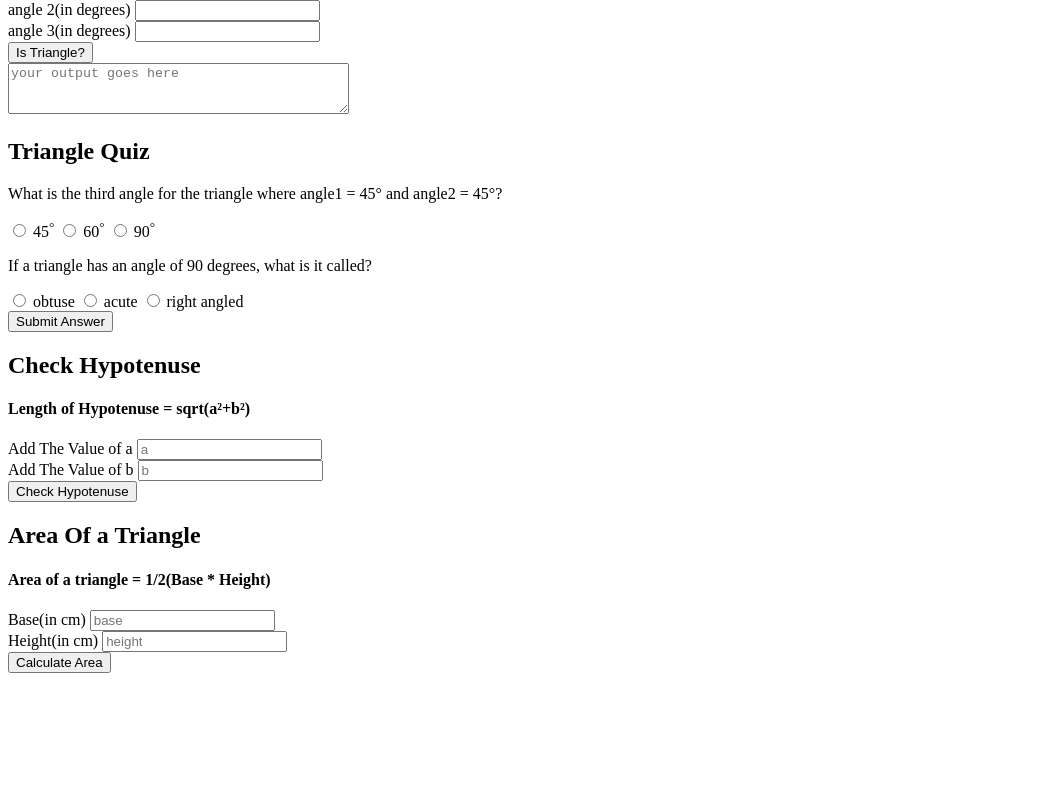
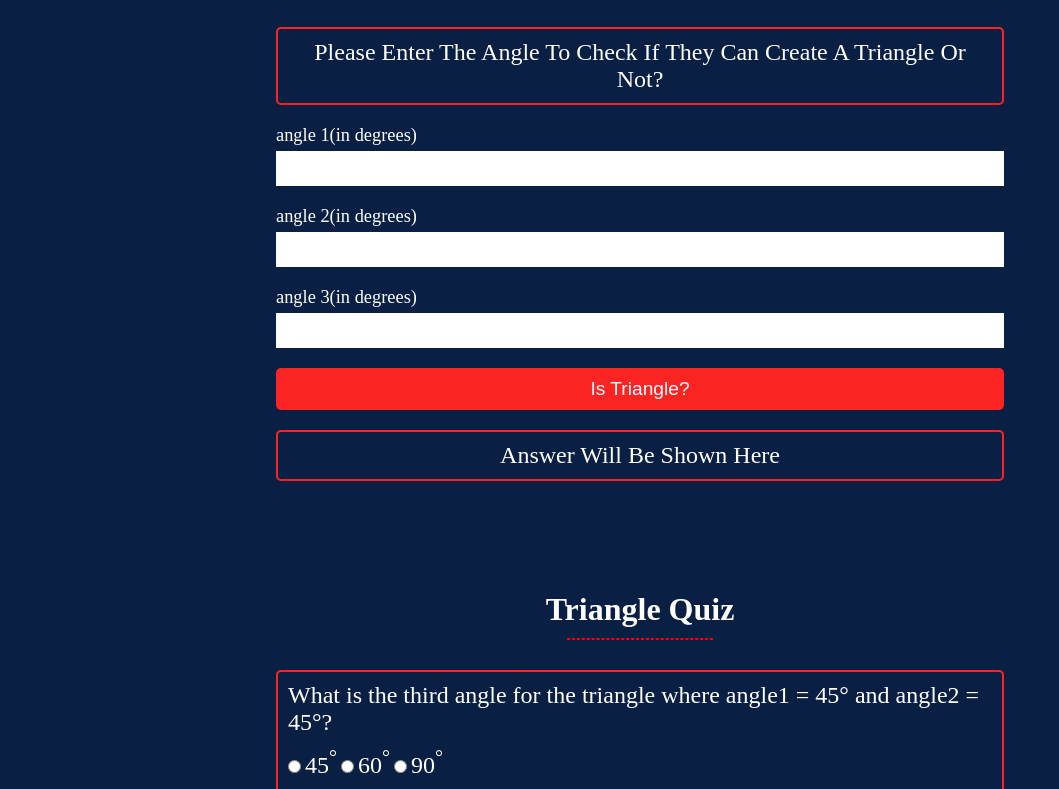
Before and after one commit to the-mainak-banerjee/the-triangle-man, a plain HTML site: page index.html in a window 1280 px wide. Shown: the part 122-911 px from the top of the page, without its empty margins (0-1059 px from the left). Before the commit the page ends 803 px from the top, so only its background shows below. Drawn offline with Linux system fonts and the light colour scheme.

Commit message:
style: added css in the page

```diff
--- a/index.html
+++ b/index.html
@@ -5,6 +5,7 @@
     <meta http-equiv="X-UA-Compatible" content="IE=edge">
     <meta name="viewport" content="width=device-width, initial-scale=1.0">
     <title>Triangle-Man</title>
+    <link rel="stylesheet" href="style.css">
 </head>
 <body>
     <!-- Navbar -->
@@ -13,27 +14,26 @@
     <div class="isTriangle">
         <div class="inputSection" id="inputSection">
             <h2 class="inputHeader">Is Triangle?</h2>
+            <hr>
             <p class="inputDescription">Please Enter The Angle To Check If They Can Create A Triangle Or Not?</p>
             <div class="inputForm">
-                <div>
                     <label for="angle1">angle 1(in degrees)</label>
                     <input type="number" id="angle1" class="angleInputs" name="angle1">
-                </div>
-                <div>
+
                     <label for="angle2">angle 2(in degrees)</label>
                     <input type="number" id="angle2" class="angleInputs" name="angle2">
-                </div>
-                <div>
+
+
                     <label for="angle3">angle 3(in degrees)</label>
                     <input type="number" id="angle3" class="angleInputs" name="angle3">
-                </div>
+
                 <div>
                     <button id="checkBtn" class="checkBtn">Is Triangle?</button>
                 </div>
             </div>
         </div>
         <div class="outputSection">
-            <textarea name="showOutput" id="showOutput" cols="40" rows="3" class="showOutput" placeholder="your output goes here" readonly></textarea>
+            <div  id="showOutput" class="showOutput">Answer Will Be Shown Here</div>
         </div>
     </div>
 
@@ -41,6 +41,7 @@
     <div class="triangleQuiz">
         <div class="quizSection">
             <h2 class="quizHeader">Triangle Quiz</h2>
+            <hr>
             <form action="/#" class="quizForm" id="quizForm">
                 <div class="question-container">
                     <p class="questions">What is the third angle for the triangle where angle1 = 45° and angle2 = 45°?</p>
@@ -64,7 +65,7 @@
             </form>
             <button id="submitForm">Submit Answer</button>
         </div>
-        <div class="showScore" id="showScore"></div>
+        <div class="showScore" id="showScore"> Your Score Goes Here</div>
     </div>
 
     <!-- Check Hypotenuse -->
@@ -72,6 +73,7 @@
     <div class="checkHypotenuse">
         <div class="userInputSection">
             <h2 class="hypoHeader">Check Hypotenuse</h2>
+            <hr>
             <h4 class="hypoDescription">Length of Hypotenuse = sqrt(a²+b²)</h4>
             <div class="userInputForm">
                 <div>
@@ -88,7 +90,7 @@
             </div>
         </div>
         <div class="showOutputSection">
-            <div class="getOutput" id="getOutput"></div>
+            <div class="getOutput" id="getOutput">Hypotenuse Value Goes Here</div>
         </div>
     </div>
 
@@ -99,6 +101,7 @@
     <div class="checkArea">
         <div class="userInputSection">
             <h2 class="areaHeader">Area Of a Triangle</h2>
+            <hr>
             <h4 class="areaDescription">Area of a triangle = 1/2(Base * Height)</h4>
             <div class="userInputForm">
                 <div>
@@ -115,7 +118,7 @@
             </div>
         </div>
         <div class="showAreaSection">
-            <div class="showArea" id="showArea"></div>
+            <div class="showArea" id="showArea">Area Of Triangle Goes Here</div>
         </div>
     </div>
 
--- a/main.js
+++ b/main.js
@@ -7,19 +7,16 @@ const showOutput = document.querySelector("#showOutput")
 
 function calculateSumOfAngles(angles) {
     let sum = Number(angles[0].value) + Number(angles[1].value)  + Number(angles[2].value);
-    for(angle of angles){
-        angle.value = "";
-    }
     return sum;
 }
 
 function isTriangle() {
     let sumOfAngles = calculateSumOfAngles(angleInputs)
     if(sumOfAngles === 180){
-        showOutput.value = `Yayyy!! The Angles From A Triangle`
+        showOutput.innerText = `Yayyy!! The Angles From A Triangle`
     }
     else{
-        showOutput.value = `Oh Oh!, the angles do not form a triangle. Try Again With Different Angles`
+        showOutput.innerText = `Oh Oh!, the angles don't form a triangle.`
     }
 }
 
@@ -79,7 +76,7 @@ function calculateArea() {
     let base = Number(lengthInputs[0].value)
     let height = Number(lengthInputs[1].value)
     let area = (base*height)/2;
-    console.log(area)
+    showArea.innerText = `The Area Is ${area}`
 }
 
 getArea.addEventListener("click", calculateArea )
--- /dev/null
+++ b/style.css
@@ -0,0 +1,171 @@
+:root{
+    --primary-color: #091F43;
+    --secondary-color: #fc2323;
+    --ternary-color: #be1818 ;
+    --font-light: #ffffff;
+    --font-lighter: #585858;
+    --background-color: #1255c0a9;
+}
+
+*{
+    margin: 0px;
+    padding: 0px;
+    box-sizing: border-box;
+    font-weight: normal;
+}
+
+button{
+    cursor: pointer;
+    width: 100%;
+    background-color: var(--secondary-color);
+    color: white;
+    padding: 10px;
+    font-size: 1.2rem;
+    border-radius: 5px;
+}
+
+button:hover{
+    background-color: var(--ternary-color);
+    color: white;
+}
+
+body{
+    background-color: var(--primary-color);
+    padding: 50px;
+    color: var(--font-light);
+}
+
+input, button {
+    border: none;
+    outline: none;
+}
+
+/* Individual Section Style */
+
+
+.isTriangle, .triangleQuiz, .checkHypotenuse, .checkArea{
+    margin: 0px auto 50px;
+    max-width: 60vw;
+    padding: 20px;
+}
+
+.inputHeader, .quizHeader, .hypoHeader, .areaHeader{
+    text-align: center;
+    font-weight: bold;
+    font-size: 2rem;
+    margin-bottom: 10px;
+}
+
+hr{
+    width: 20%;
+    margin: 0 40% 30px 40%;
+    border: 1px dashed red;
+}
+
+.inputDescription, .hypoDescription, .areaDescription{
+    text-align: center;
+    font-size: 1.5rem;
+    padding: 10px;
+    margin-bottom: 20px;
+    border: 2px solid var(--secondary-color);
+    border-radius: 5px;
+}
+
+.outputSection, .showScore, .showOutputSection, .showAreaSection{
+    margin: 20px 0px;
+    text-align: center;
+    font-size: 1.5rem;
+    padding: 10px;
+    margin-bottom: 20px;
+    border: 2px solid var(--secondary-color);
+    border-radius: 5px;
+}
+
+/* IS Triangele */
+
+
+
+.inputForm{
+    display: flex;
+    flex-direction: column;
+    position: relative;
+}
+
+.inputForm label{
+    font-size: 1.15rem;
+}
+
+.inputForm input{
+    margin: 5px 0px 20px;
+    padding: 10px;
+}
+
+
+
+/* Triangle Quiz */
+
+.quizForm .question-container{
+    margin-bottom: 20px;
+    padding: 10px;
+    border: 2px solid var(--secondary-color);
+    border-radius: 5px;
+}
+
+.quizForm .questions {
+    font-size: 1.5rem;
+    margin-bottom: 10px;
+}
+
+.quizForm label{
+    font-size: 1.5rem;
+}
+
+.quizForm input{
+    margin: 5px 0px 20px;
+    margin-bottom: 10px;
+}
+
+
+/* Check Hypoteneuse */
+
+
+.userInputForm{
+    display: flex;
+    flex-direction: column;
+    position: relative;
+}
+
+.userInputForm label{
+    font-size: 1.15rem;
+    display: block;
+}
+
+.userInputForm input{
+    margin: 5px 0px 20px;
+    padding: 10px;
+    width: 100%;
+}
+
+
+/* For Smaller Device */
+
+@media screen and (max-width: 500px){
+    .inputHeader, .quizHeader, .hypoHeader, .areaHeader{
+        font-size: 1.5rem;
+        margin-bottom: 10px;
+    }
+
+    .inputDescription, .hypoDescription, .areaDescription{
+        font-size: 1.2rem;
+    }
+
+    .outputSection, .showScore, .showOutputSection, .showAreaSection{
+        font-size: 1.2rem;
+    }
+
+    hr{
+        width: 50%;
+        margin: 0 25% 30px 25%;
+        border: 1px dashed red;
+    }
+}
```
